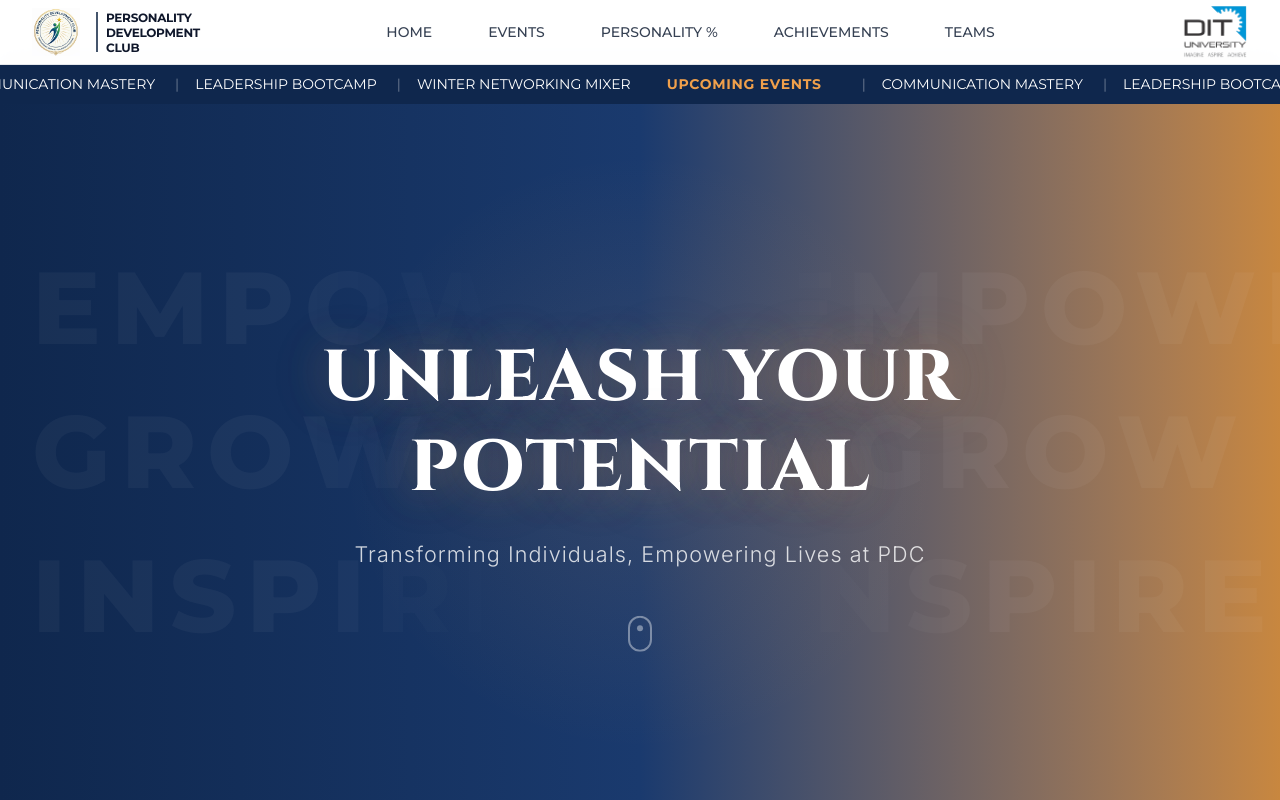
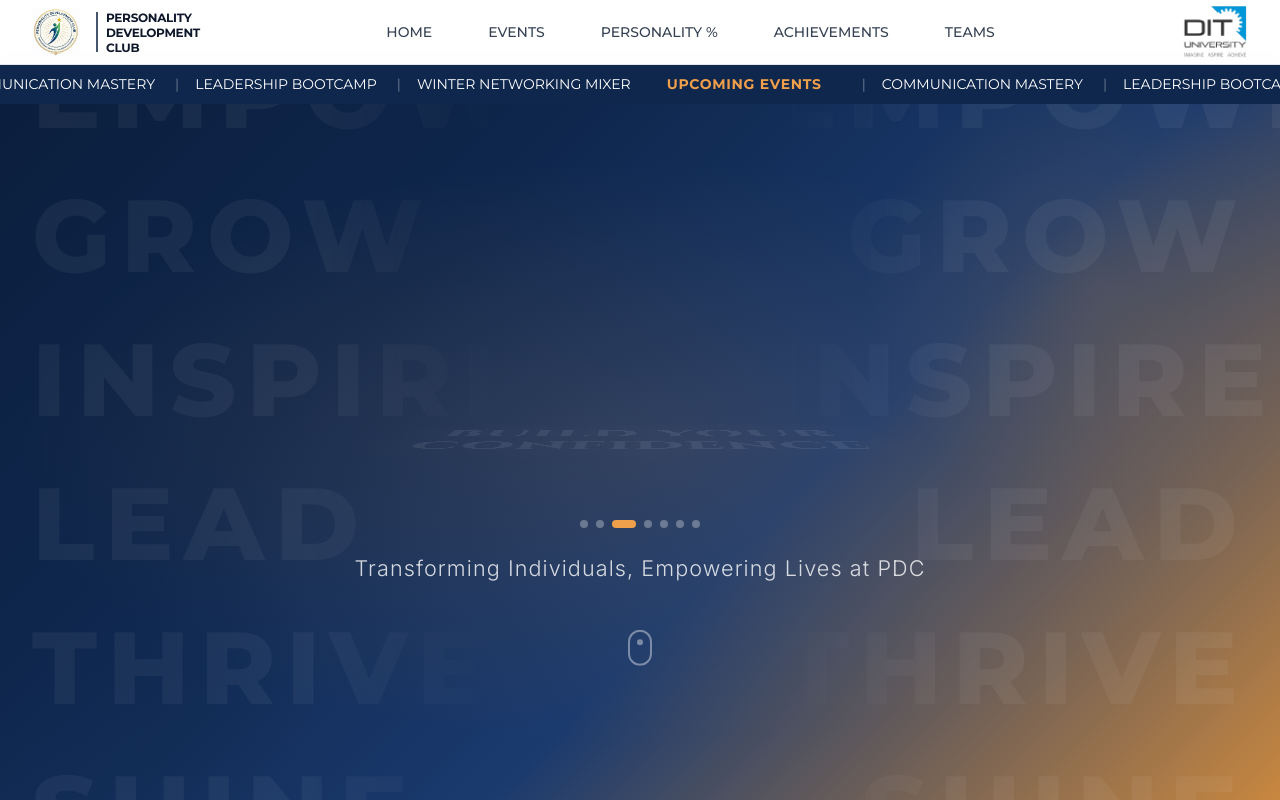
Before and after one commit to karan1828-ux/PDC-WEBSITE, a React (Vite) app in the folder Frontend/: page / in a window 1280 px wide. Shown: the top 800 px of the page. Built offline with nearby package versions, Linux system fonts and the light colour scheme.

Commit message:
feat: add animated flipping hero phrases with indicator dots to Hero component

```diff
--- a/Frontend/src/components/Hero/Hero.jsx
+++ b/Frontend/src/components/Hero/Hero.jsx
@@ -1,22 +1,67 @@
-import { motion } from 'framer-motion'
+import { motion, AnimatePresence } from 'framer-motion'
+import { useState, useEffect } from 'react'
 
-const BACKGROUND_WORDS = ['EMPOWER', 'GROW', 'INSPIRE']
+const BACKGROUND_WORDS = ['EMPOWER', 'GROW', 'INSPIRE', 'LEAD', 'THRIVE', 'SHINE']
+
+const HERO_PHRASES = [
+  'UNLEASH YOUR POTENTIAL',
+  'BUILD YOUR CONFIDENCE',
+  'LEAD WITH PURPOSE',
+  'INSPIRE THOSE AROUND YOU',
+  'MASTER YOUR VOICE',
+  'GROW BEYOND LIMITS',
+  'OWN YOUR FUTURE',
+]
+
+const FLIP_DURATION = 3000 // ms between flips
 
 function Hero() {
+  const [currentIndex, setCurrentIndex] = useState(0)
+
+  useEffect(() => {
+    const interval = setInterval(() => {
+      setCurrentIndex((prev) => (prev + 1) % HERO_PHRASES.length)
+    }, FLIP_DURATION)
+    return () => clearInterval(interval)
+  }, [])
+
   return (
     <section
       id="home"
-      className="relative flex items-center justify-center overflow-hidden bg-gradient-to-r from-[#0f274d] via-[#1a3a6e] to-[#c8873f]"
-      style={{ minHeight: 'calc(100vh - 104px)' }}
+      className="relative flex items-center justify-center overflow-hidden"
+      style={{
+        minHeight: 'calc(100vh - 104px)',
+        background: 'linear-gradient(135deg, #0b1e3d 0%, #0f274d 30%, #1a3a6e 60%, #c8873f 100%)',
+      }}
       aria-labelledby="hero-heading"
     >
-      {/* Ambient glow behind the text */}
+      {/* Deep radial glow layers */}
       <div
-        className="absolute left-1/2 top-1/2 -translate-x-1/2 -translate-y-1/2 w-[600px] h-[600px] rounded-full pointer-events-none"
+        className="absolute inset-0 pointer-events-none"
+        aria-hidden="true"
         style={{
-          background: 'radial-gradient(circle, rgba(240,160,75,0.12) 0%, transparent 70%)',
+          background: 'radial-gradient(ellipse 70% 60% at 50% 50%, rgba(240,160,75,0.13) 0%, transparent 70%)',
         }}
+      />
+      <div
+        className="absolute pointer-events-none"
         aria-hidden="true"
+        style={{
+          top: '-10%', right: '-5%',
+          width: '500px', height: '500px',
+          background: 'radial-gradient(circle, rgba(200,135,63,0.18) 0%, transparent 65%)',
+          borderRadius: '50%',
+        }}
+      />
+      <div
+        className="absolute pointer-events-none"
+        aria-hidden="true"
+        style={{
+          bottom: '-10%', left: '-5%',
+          width: '400px', height: '400px',
+          background: 'radial-gradient(circle, rgba(15,39,77,0.4) 0%, transparent 65%)',
+          borderRadius: '50%',
+        }}
       />
 
       {/* Left background words */}
@@ -29,7 +74,7 @@ function Hero() {
         aria-hidden="true"
       >
         {BACKGROUND_WORDS.map((word) => (
-          <span key={`left-${word}`} className="text-[clamp(2.5rem,10vw,5rem)] md:text-[clamp(3.5rem,8vw,7rem)] font-extrabold tracking-widest text-white/[0.04] leading-tight whitespace-nowrap">
+          <span key={`left-${word}`} className="text-[clamp(2.5rem,10vw,5rem)] md:text-[clamp(3.5rem,8vw,7rem)] font-extrabold tracking-widest text-white/[0.05] leading-tight whitespace-nowrap">
             {word}
           </span>
         ))}
@@ -45,48 +90,63 @@ function Hero() {
         aria-hidden="true"
       >
         {BACKGROUND_WORDS.map((word) => (
-          <span key={`right-${word}`} className="text-[clamp(2.5rem,10vw,5rem)] md:text-[clamp(3.5rem,8vw,7rem)] font-extrabold tracking-widest text-white/[0.04] leading-tight whitespace-nowrap">
+          <span key={`right-${word}`} className="text-[clamp(2.5rem,10vw,5rem)] md:text-[clamp(3.5rem,8vw,7rem)] font-extrabold tracking-widest text-white/[0.05] leading-tight whitespace-nowrap">
             {word}
           </span>
         ))}
       </div>
 
-      {/* Hero content with floating animation */}
-      <div className="relative z-10 text-center max-w-[800px] px-6">
-        <motion.h1
+      {/* Hero content */}
+      <div className="relative z-10 text-center max-w-[820px] px-6">
+
+        {/* Flipping headline */}
+        <div
           id="hero-heading"
-          className="text-[clamp(2.5rem,6vw,4.5rem)] font-extrabold tracking-wide text-white leading-tight mb-6"
-          initial={{ opacity: 0, rotateX: -100 }}
-          animate={{ opacity: 1, rotateX: 0 }}
-          transition={{
-            duration: 0.8,
-            ease: [0.215, 0.61, 0.355, 1], // Equivalent to GSAP power3.out
-            delay: 0.1
-          }}
-          style={{
-            fontFamily: "'Cinzel', serif",
-            transformOrigin: "50% 50% -160px",
-            transformStyle: "preserve-3d",
-            textShadow: '0 0 40px rgba(240, 160, 75, 0.3), 0 0 80px rgba(240, 160, 75, 0.15)',
-          }}
+          className="relative overflow-hidden mb-6"
+          style={{ perspective: '800px', minHeight: 'clamp(7rem, 14vw, 11rem)' }}
+          aria-live="polite"
         >
-          UNLEASH YOUR POTENTIAL
-        </motion.h1>
+          <AnimatePresence mode="wait">
+            <motion.h1
+              key={currentIndex}
+              className="text-[clamp(2.2rem,5.5vw,4rem)] font-extrabold tracking-wide text-white leading-tight"
+              initial={{ rotateX: -90, opacity: 0, y: 30 }}
+              animate={{ rotateX: 0, opacity: 1, y: 0 }}
+              exit={{ rotateX: 90, opacity: 0, y: -30 }}
+              transition={{ duration: 0.55, ease: [0.215, 0.61, 0.355, 1] }}
+              style={{
+                fontFamily: "'Cinzel', serif",
+                transformOrigin: '50% 100%',
+                transformStyle: 'preserve-3d',
+                textShadow: '0 0 40px rgba(240, 160, 75, 0.4), 0 0 80px rgba(240, 160, 75, 0.2)',
+              }}
+            >
+              {HERO_PHRASES[currentIndex]}
+            </motion.h1>
+          </AnimatePresence>
+        </div>
+
+        {/* Dot indicators */}
+        <div className="flex items-center justify-center gap-2 mb-6" aria-hidden="true">
+          {HERO_PHRASES.map((_, i) => (
+            <button
+              key={i}
+              onClick={() => setCurrentIndex(i)}
+              className={`rounded-full transition-all duration-300 ${
+                i === currentIndex
+                  ? 'w-6 h-2 bg-[#f0a04b]'
+                  : 'w-2 h-2 bg-white/30 hover:bg-white/60'
+              }`}
+            />
+          ))}
+        </div>
 
         <motion.p
           className="text-[clamp(1rem,2.5vw,1.35rem)] font-light text-white/80 tracking-wider mt-2"
-          initial={{ opacity: 0, rotateX: -100 }}
-          animate={{ opacity: 1, rotateX: 0 }}
-          transition={{
-            duration: 0.8,
-            ease: [0.215, 0.61, 0.355, 1],
-            delay: 0.35 // staggered by 0.25 from the h1
-          }}
-          style={{
-            fontFamily: "'Inter', sans-serif",
-            transformOrigin: "50% 50% -160px",
-            transformStyle: "preserve-3d",
-          }}
+          initial={{ opacity: 0, y: 20 }}
+          animate={{ opacity: 1, y: 0 }}
+          transition={{ duration: 0.8, ease: [0.215, 0.61, 0.355, 1], delay: 0.35 }}
+          style={{ fontFamily: "'Inter', sans-serif" }}
         >
           Transforming Individuals, Empowering Lives at PDC
         </motion.p>
```
